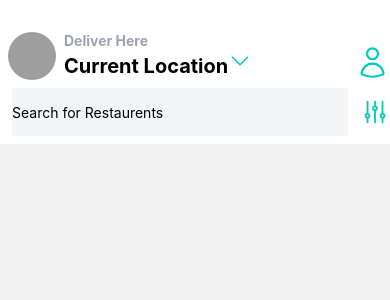
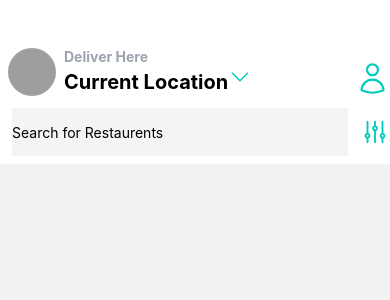
Before and after one commit to Divya-Raj7488/deliveroo, a React Native app: screen /Home in a window 390 px wide. Shown: the top 300 px of the page. Built offline with nearby package versions, Linux system fonts and the light colour scheme; grey boxes are pictures that could not be loaded.

Commit message:
categories issue resolved

```diff
--- /dev/null
+++ b/components/Categories.js
@@ -0,0 +1,23 @@
+import { View, Text,ScrollView, Image } from 'react-native'
+import React from 'react'
+import CategoryCard from './CategoryCard'
+
+
+const Category = () => {
+  return (
+    <ScrollView
+    contentContainerStyle={{
+      paddingHorizontal:15,
+      paddingTop: 10,
+      flexDirection: 'row',
+
+    }}
+    Horizontal
+    showHorizontalScrollIndicator={false}
+    >
+
+    </ScrollView>
+  )
+}
+
+export default Category
--- /dev/null
+++ b/components/CategoryCard.js
@@ -0,0 +1,20 @@
+import { View, Text, TouchableOpacity } from "react-native";
+import React from "react";
+import { Image } from "react-native";
+
+const CategoryCard = ({ title, imgUrl }) => {
+  return (
+    <TouchableOpacity>
+        <Image
+          source={{
+            uri: imgUrl,
+          }}
+          className="h-20 w-20 bg-white"
+        />
+
+      <Text>{title}</Text>
+    </TouchableOpacity>
+  );
+};
+
+export default CategoryCard;
--- a/package.json
+++ b/package.json
@@ -9,6 +9,7 @@
     "web": "expo start --web"
   },
   "dependencies": {
+    "@heroicons/react": "^2.0.15",
     "@react-navigation/native": "^6.1.3",
     "@react-navigation/native-stack": "^6.9.9",
     "@react-navigation/stack": "^6.3.12",
--- a/screens/HomeScreen.js
+++ b/screens/HomeScreen.js
@@ -1,10 +1,14 @@
-import { SafeAreaView,View, Text, TextInput, ScrollView } from "react-native";
+import { SafeAreaView, View, Text, TextInput, ScrollView } from "react-native";
 import React from "react";
 import { Image } from "react-native";
 import { useNavigation } from "@react-navigation/native";
 import { useLayoutEffect } from "react";
-import { AdjustmentsVerticalIcon, ChevronDownIcon, UserIcon} from "react-native-heroicons/outline";
-
+import {
+  AdjustmentsVerticalIcon,
+  ChevronDownIcon,
+  UserIcon,
+} from "react-native-heroicons/outline";
+import Category from "../components/Categories";
 
 const HomeScreen = () => {
   const navigation = useNavigation();
@@ -17,7 +21,7 @@ const HomeScreen = () => {
   return (
     <View className="bg-white">
       {/* NavigationBar */}
-    <View className="h-20 w-screen items-end flex-row">
+      <View className="h-24 w-screen items-end flex-row">
         <View>
           <Image
             source={{
@@ -38,22 +42,24 @@ const HomeScreen = () => {
       </View>
 
       {/* Seachbar */}
-    <View className="flex-row h-12 items-center my-2" >
-        <View className="flex-1 mx-3  bg-gray-100">
+      <View className="flex-row h-10 items-center mt-4 mb-0.5">
+        <View className="flex-1 mx-3 bg-gray-100">
           {/* <SearchIcon/> */}
-          <TextInput placeholder="Search for Restaurents" className="h-12" />
+          <TextInput placeholder="Search for Restaurents" className="h-12 " />
         </View>
-        <AdjustmentsVerticalIcon
-        size={30}
-        color="#00CCBB"
-        />
+        <AdjustmentsVerticalIcon size={30} color="#00CCBB" />
       </View>
 
       {/* body */}
-<ScrollView>
+      <ScrollView
 
+      // className="bg-gray-100"
+      // contentContainerStyle={{
+      //   paddingBottom: 100,
+      // }}
+      >
+        <Category />
       </ScrollView>
-
     </View>
   );
 };
```
Also changed, not shown: components/Catogory.js (deleted, +0 -12 lines), 2 other files (tests, documents, lock files or other folders). Lines whose indentation alone changed are shown as unchanged.
